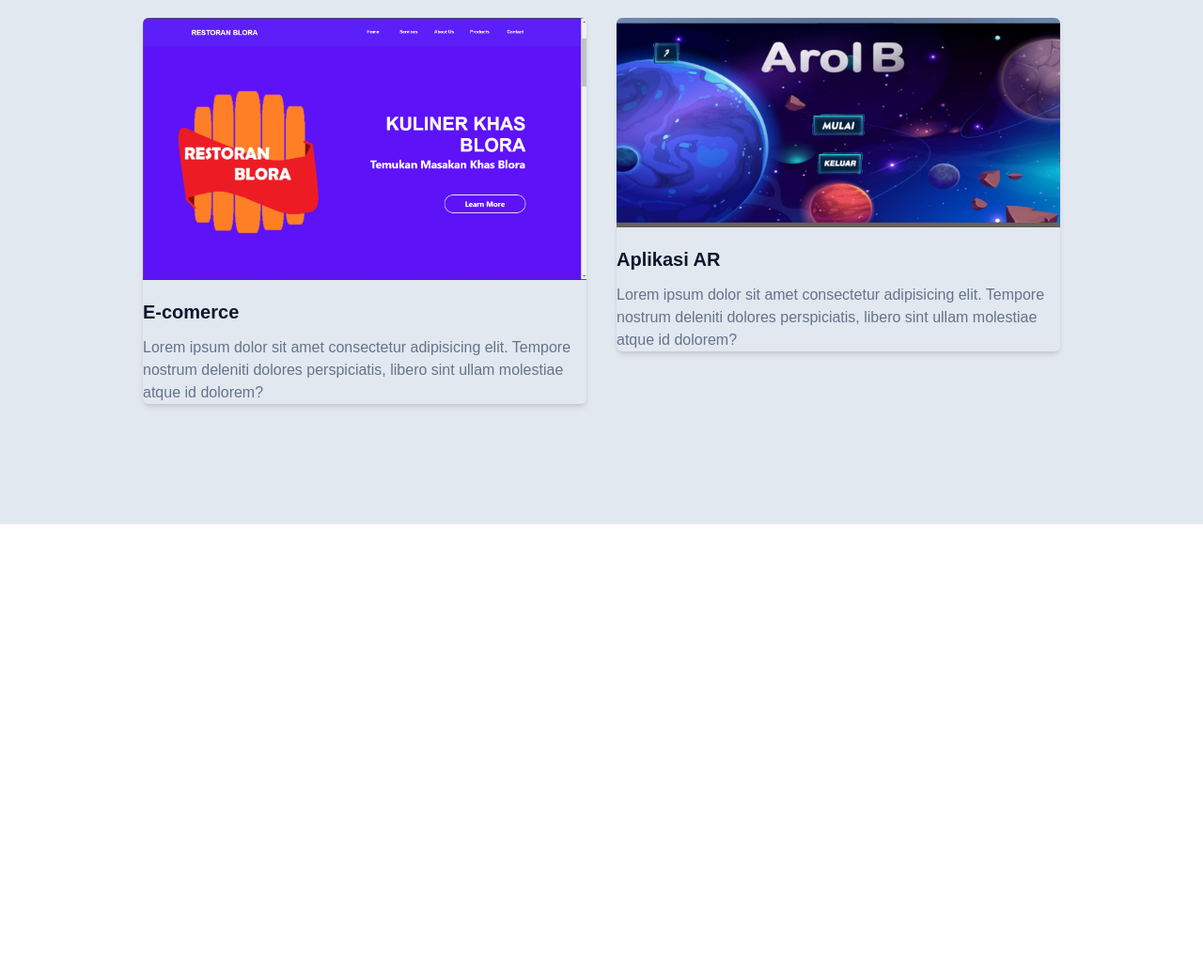
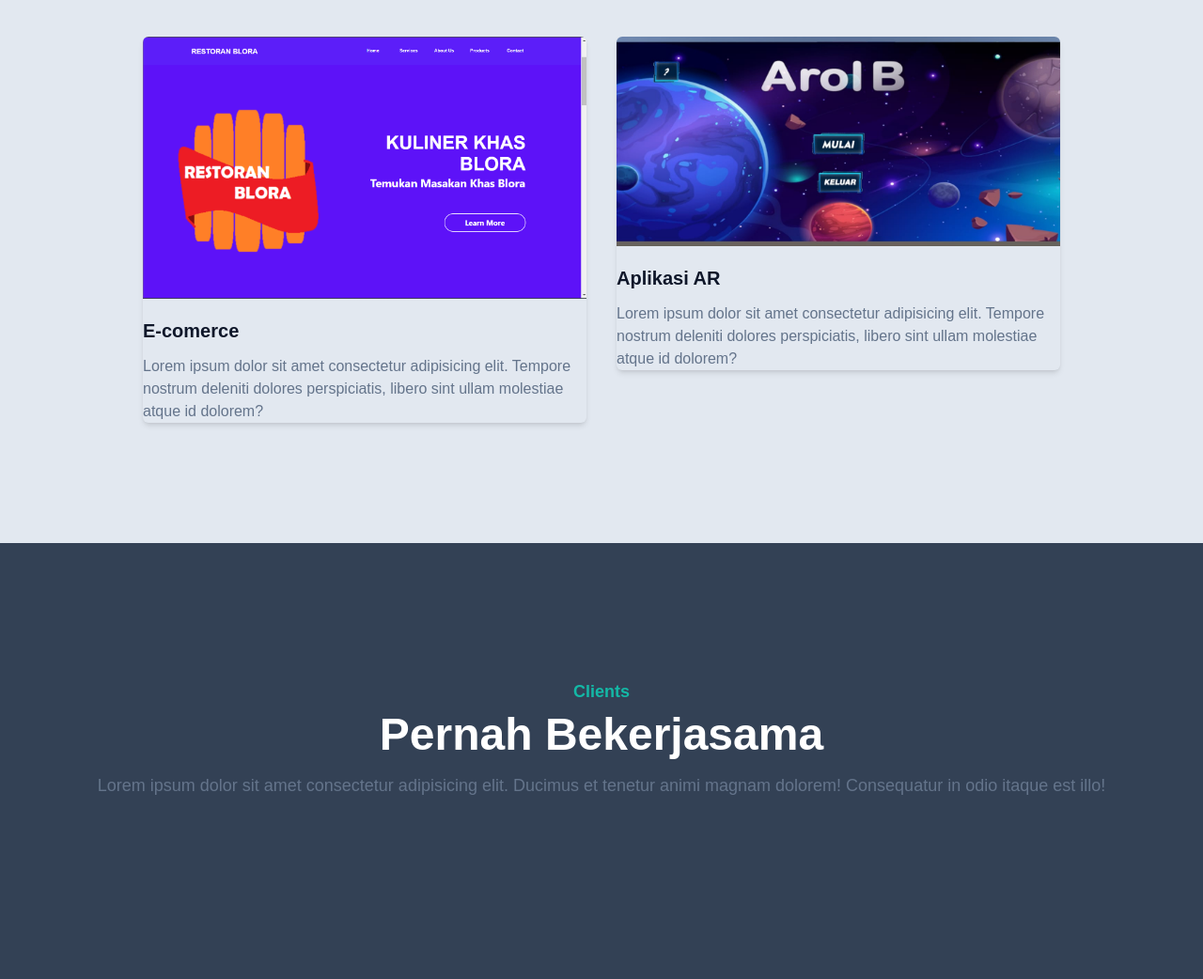
Before and after one commit to ishaknkh/Portofolio-tailwind, a website: page index.html in a window 1280 px wide. Shown: the part 2035-3077 px from the top of the page at 94% size. Before the commit the page ends 2593 px from the top, so only its background shows below. Drawn offline with Linux system fonts and the light colour scheme.

Commit message:
menambahkan section clients

```diff
--- a/index.html
+++ b/index.html
@@ -226,8 +226,12 @@
         <div class="w-full px-4">
           <div class="max-w-xl mx-auto text-center mb-16">
             <h4 class="font-semibold text-lg text-primary mb-2">Portofolio</h4>
-            <h2 class="font-bold text-dark text-3xl mb-4">Project Terbaru</h2>
-            <p class="font-medium text-md text-secondary">
+            <h2
+              class="font-bold text-dark text-3xl mb-4 sm:text-4xl lg:text-5xl"
+            >
+              Project Terbaru
+            </h2>
+            <p class="font-medium text-md text-secondary md:text-lg">
               Lorem ipsum dolor sit amet consectetur adipisicing elit. Ducimus
               et tenetur animi magnam dolorem! Consequatur in odio itaque est
               illo!
@@ -310,6 +314,29 @@
       </div>
     </section>
     <!-- Portofolio Section End -->
+
+    <!-- Clients Section Start -->
+    <section id="clients" class="pt-36 pb-32 bg-slate-700">
+      <div class="container">
+        <div class="w-full px-4">
+          <div class="mx-auto text-center mb-16">
+            <h4 class="font-semibold text-lg text-primary mb-2">Clients</h4>
+            <h2
+              class="font-bold text-white text-3xl mb-4 sm:text-4xl lg:text-5xl"
+            >
+              Pernah Bekerjasama
+            </h2>
+            <p class="font-medium text-md text-secondary md:text-lg">
+              Lorem ipsum dolor sit amet consectetur adipisicing elit. Ducimus
+              et tenetur animi magnam dolorem! Consequatur in odio itaque est
+              illo!
+            </p>
+          </div>
+        </div>
+      </div>
+    </section>
+    <!-- Clients Section End -->
+
     <script src="/dist/js/script.js"></script>
   </body>
 </html>
```
Also changed, not shown: dist/output.css.
